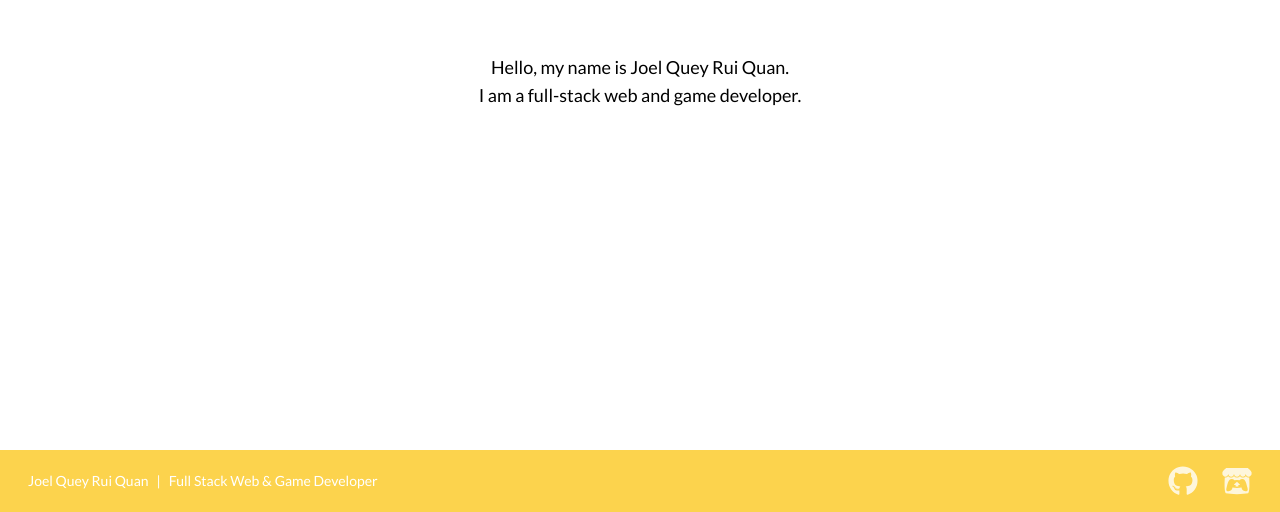
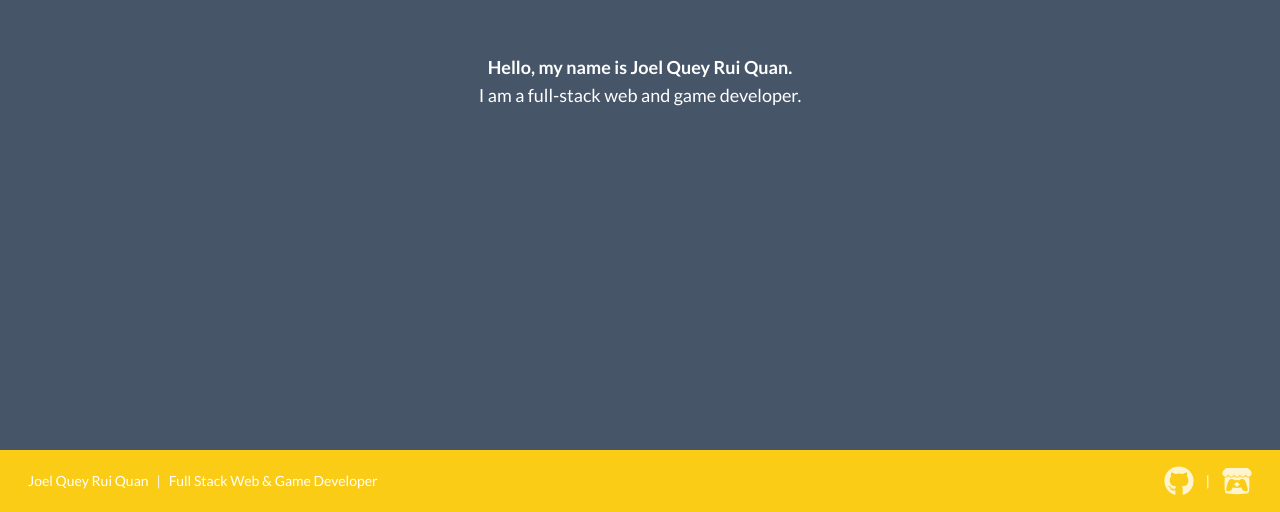
Before and after one commit to Joelqrq/portfolio, an Angular app: page / in a window 1280 px wide. Shown: the part 288-800 px from the top of the page. Built offline with nearby package versions, Linux system fonts and the light colour scheme.

Commit message:
Updated some colors

```diff
--- a/src/app/about/about.component.html
+++ b/src/app/about/about.component.html
@@ -1,2 +1,4 @@
-<h1 class="text-md lg:text-lg text-center">Hello, my name is Joel Quey Rui Quan.</h1>
-<h2 class="text-md lg:text-lg text-center">I am a full-stack web and game developer.</h2>
+<div class="flex flex-col justify-center items-center bg-bluegray-600 bg-cover w-full h-full">
+    <h1 class="text-white font-bold text-md lg:text-lg text-center">Hello, my name is Joel Quey Rui Quan.</h1>
+    <h2 class="text-white text-md lg:text-lg text-center">I am a full-stack web and game developer.</h2>
+</div>
--- a/src/app/about/about.component.scss
+++ b/src/app/about/about.component.scss
@@ -1,7 +1,3 @@
 :host {
-    display: flex;
-    flex-direction: column;
     flex-grow: 1;
-    justify-content: center;
-    align-items: center;
 }
--- a/src/app/footer/footer.component.html
+++ b/src/app/footer/footer.component.html
@@ -1,8 +1,8 @@
-<nav class="px-4 py-2 flex bg-yellow-300">
+<nav class="px-4 py-2 flex bg-yellow-400">
   <ul class="flex flex-row w-full items-center">
     <li class="px-1 sm:px-3 py-2 flex flex-col sm:flex-row sm:space-x-2">
       <h3 class="text-white text-xs lg:text-sm text-left font-sans">Joel Quey Rui Quan</h3>
-      <span class="hidden sm:block text-white text-xs lg:text-sm text-left font-sans">|</span>
+      <span class="hidden sm:block text-truegray-100 text-xs lg:text-sm text-left font-sans">|</span>
       <h3 class="text-white text-xs lg:text-sm text-left font-sans">Full Stack Web & Game Developer</h3>
     </li>
     <li class="flex-grow"></li>
@@ -12,6 +12,9 @@
       </a>
     </li>
     <li>
+      <span class="hidden sm:block text-white text-xs lg:text-sm text-left font-sans">|</span>
+    </li>
+    <li>
       <a class="px-3 py-2 flex hover:opacity-75" target="_blank" href="https://joelquey.itch.io/">
         <i class="fab fa-itch-io text-3xl text-white opacity-80"></i>
       </a>
--- a/src/styles.scss
+++ b/src/styles.scss
@@ -1,5 +1,5 @@
 /* You can add global styles to this file, and also import other style files */
-@import url('https://fonts.googleapis.com/css2?family=Lato&display=swap');
+@import url('https://fonts.googleapis.com/css2?family=Lato:wght@100;300;400;700;900&display=swap');
 @import url('https://fonts.googleapis.com/css2?family=Playfair+Display&display=swap');
 @import 'tailwindcss/base';
 @import 'tailwindcss/components';
--- a/tailwind.config.js
+++ b/tailwind.config.js
@@ -1,3 +1,5 @@
+const colors = require('tailwindcss/colors')
+
 module.exports = {
   purge: {
     content: []
@@ -7,6 +9,33 @@ module.exports = {
     fontFamily: {
       sans: "Lato, sans-serif",
       heading: "Playfair Display, serif",
+    },
+    colors: {
+      transparent: 'transparent',
+      current: 'currentColor',
+      black: colors.black,
+      white: colors.white,
+      bluegray: colors.blueGray,
+      coolgray: colors.coolGray,
+      gray: colors.gray,
+      truegray: colors.trueGray,
+      warmgray: colors.warmGray,
+      red: colors.red,
+      orange: colors.orange,
+      amber: colors.amber,
+      yellow: colors.yellow,
+      lime: colors.lime,
+      green: colors.green,
+      emerald: colors.emerald,
+      teal: colors.teal,
+      cyan: colors.cyan,
+      lightblue: colors.lightBlue,
+      blue: colors.blue,
+      indigo: colors.indigo,
+      violet: colors.violet,
+      fuchsia: colors.fuchsia,
+      pink: colors.pink,
+      rose: colors.rose
     },
     extend: {
       backgroundImage: theme => ({
```
